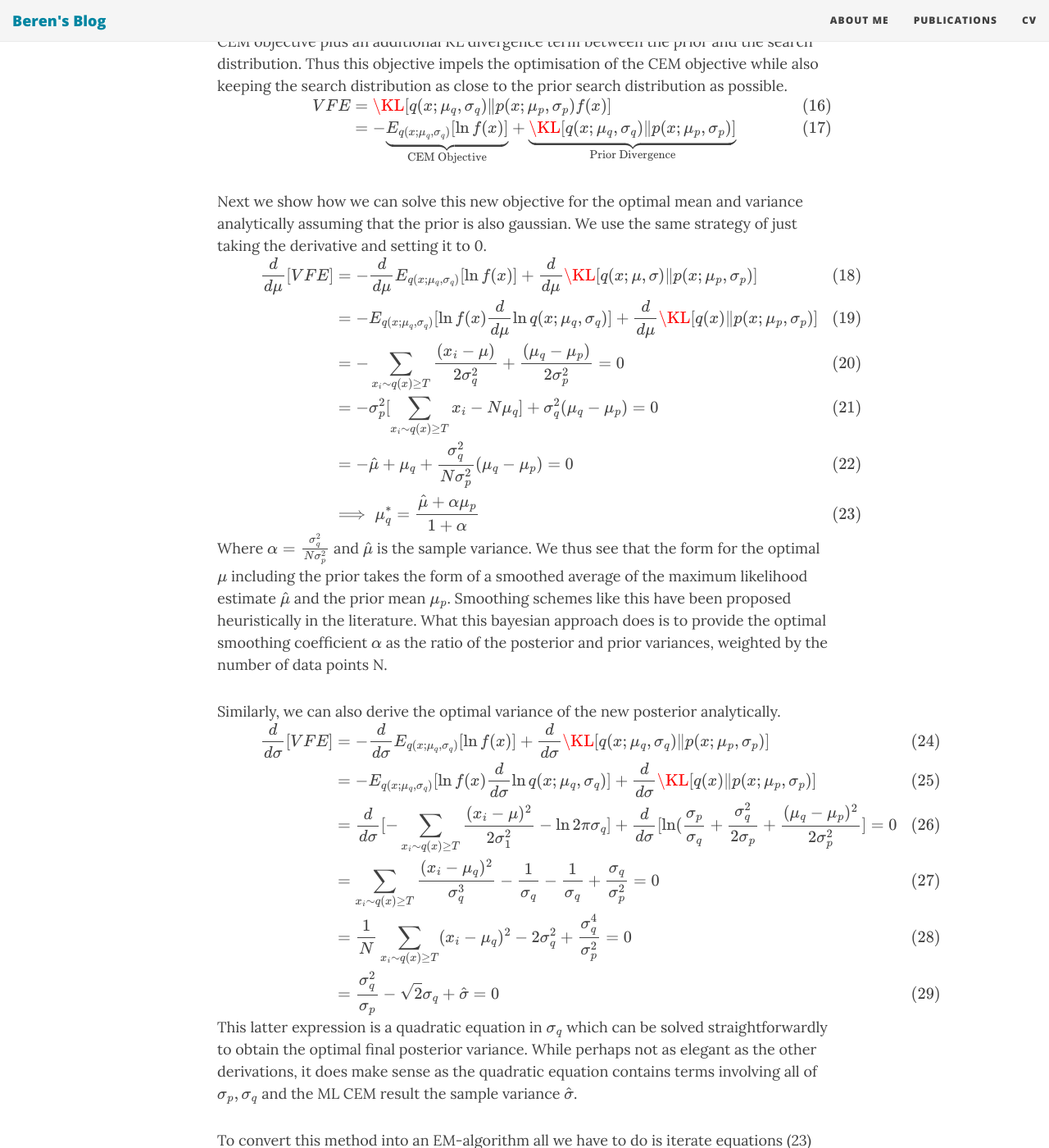
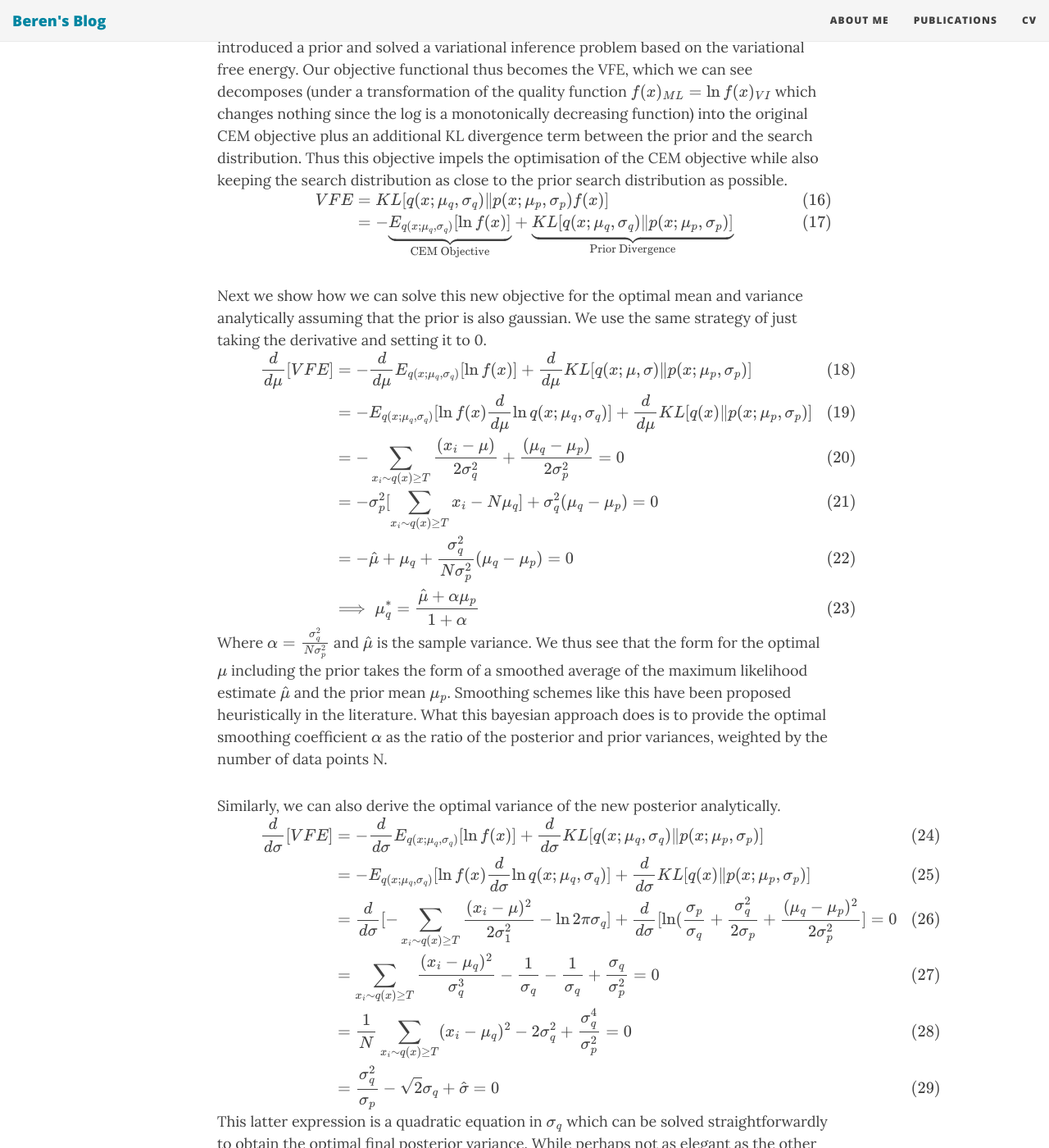
Before and after one commit to BerenMillidge/BerenMillidge.github.io, a Jekyll site: the page built from _posts/2023-03-30-CEM-as-inference.md, in a window 1280 px wide and 1400 px high, scrolled down 2527 px. Shown: the whole window at 82% size. Built offline with Jekyll 4.4.1, drawn with Linux system fonts in a browser that asks for light colours; nearby versions of some CDN libraries; formulas are drawn with MathJax 3; some of the changed text lies outside the part shown.

Commit message:
minor mathjax fixes

```diff
--- a/_posts/2023-03-30-CEM-as-inference.md
+++ b/_posts/2023-03-30-CEM-as-inference.md
@@ -5,32 +5,28 @@ layout: post
 
 **Author's note:** *I originally wrote this draft in mid 2020 as originally maths for a paper I never got around to writing. I think it may be somewhat valuable but primarily archiving for historical reasons.*
 
-In this post, we present a quick and novel derivation of the cross-entropy method (CEM) algorithm derived explicitly as an inference algorithm. We first show how standard CEM
-can be derived from a maximum likelihood objective using a standard mathematical procedure to relate inference and optimization problems. Secondly, we go beyond simple ML and extend CEM with a Gaussian prior which leads to an analytically tractable maximum-a-posteriori inference scheme.  This scheme can similarly be treated as variational inference
-with a Gaussian variational distribution.
+In this post, we present a quick and novel derivation of the cross-entropy method (CEM) algorithm derived explicitly as an inference algorithm. We first show how standard CEMcan be derived from a maximum likelihood objective using a standard mathematical procedure to relate inference and optimization problems. Secondly, we go beyond simple ML and extend CEM with a Gaussian prior which leads to an analytically tractable maximum-a-posteriori inference scheme.  This scheme can similarly be treated as variational inferencewith a Gaussian variational distribution.
 
 The advantage of these manipulations is that firstly, by locating CEM within the inference framework, we can understand more deeply and precisely its mathematical form and the assumptions it makes. Moreover, we can use the standard machinery of Bayesian inference to design principled extensions to this algorithm to handle different cases or prior knowledge.
+
 Finally, we demonstrate one case of this where we assume we have a Gaussian prior which we want to take advantage of in the inference scheme. One potential use of this prior is to act as a regularizer and prevent the CEM algorithm from taking too large a step. This approach has been utilized widely, especially in reinforcement learning, where it goes by the name of 'trust-regions'. Implementationally, it is extremely straightforward
 and simply sets the Gaussian prior to be the parameters obtained in the last iteration step.
 
+First, we derive CEM directly from first principles as an iterative maximum likelihood scheme. We begin with the objective function,
 
-First, we derive CEM directly from first principles as an iterative maximum likelihood scheme. We begin with the objective function,
-$$
-\begin{align}
+$$\begin{align}
     \underset{\{\mu,\sigma \}}{argmax} E_{q(x; \mu,\sigma)} f(x)
-\end{align}
-$$
+\end{align}$$
 
-Where $$f(x)$$ is our quality function -- here we assume that $$f(x) = 1 \, iff x \geq T \, else \, 0$$. I.e. it is a threshold function with threshold $$T$$. We assume that our search distribution $$q(x; \mu, \sigma)$$ is gaussian (and throughout univariate).
+Where $$f(x)$$ is our quality function -- here we assume that $$f(x) = 1 \, \text{iff} x \geq T \, else \, 0$$. I.e. it is a threshold function with threshold $$T$$. We assume that our search distribution $$q(x; \mu, \sigma)$$ is gaussian (and throughout univariate).
 Anyhow, we optimize this under our search distribution straightforward by maximum likelihood. Our strategy is to differentiate the objective (1) and set the derivative to 0. First, we note that as the first step we can apply the log-derivative trick to rewrite the derivative as:
-$$
-\begin{align}
+
+$$\begin{align}
     \frac{d}{d\mu} E_{q(x; \mu,\sigma)} f(x) &= \frac{d}{d\mu} \int q(x;\mu,\sigma) f(x) \\
     &= \int f(x) \frac{d}{d\mu}[q(x; \mu, \sigma)] \\
     &= \int f(x) q(x;\mu,\sigma) \frac{d}{d\mu}[\ln q(x; \mu, \sigma)] \\
     &= E_{q(x; \mu,\sigma)}[f(x)\frac{d \ln q(x;\mu,\sigma)}{d\mu}]
-\end{align}
-$$
+\end{align}$$
 Ths penultimate trick is the log derivative trick and is quite clever. It arises directly from the fact that $$\frac{d}{dx} \ln(f(x)) = \frac{1}{f(x)} \frac{df(x)}{dx}$$ and thus $$\frac{df(x)}{dx} = f(x) \frac{d}{dx} \ln(f(x))$$. Given that we have the derivative in equation 5 to optimize, we approximate the expectation under $$E_q$$ with monte-carlo sampling. Moreover, all samples under the threshold are eliminated by the quality function. Our objective thus reduces to
 $$\begin{align}
     E_{q(x; \mu,\sigma)}[f(x)\frac{d \ln q(x;\mu,\sigma)}{d\mu}] &\approx \sum_{x_i \sim q(x) \geq T} \frac{d \ln q(x;\mu,\sigma)}{d\mu} \\
@@ -56,14 +52,14 @@ Which is of course the sample variance. When applied iteratively these updates d
 
 Now supposing that instead of directly solving the maximum likelihood problem, we introduced a prior and solved a variational inference problem based on the variational free energy. Our objective functional thus becomes the VFE, which we can see decomposes (under a transformation of the quality function $$f(x)_{ML} = \ln f(x)_{VI}$$ which changes nothing since the log is a monotonically decreasing function) into the original CEM objective plus an additional KL divergence term between the prior and the search distribution. Thus this objective impels the optimisation of the CEM objective while also keeping the search distribution as close to the prior search distribution as possible.
 $$\begin{align}
-    VFE &= \KL[q(x;\mu_q,\sigma_q) \Vert p(x;\mu_p,\sigma_p)f(x)] \\
-    &= -\underbrace{E_{q(x;\mu_q,\sigma_q)}[\ln f(x)]}_{\text{CEM Objective}} + \underbrace{\KL[q(x; \mu_q, \sigma_q) \Vert p(x; \mu_p, \sigma_p)]}_{\text{Prior Divergence}}
+    VFE &= KL[q(x;\mu_q,\sigma_q) \Vert p(x;\mu_p,\sigma_p)f(x)] \\
+    &= -\underbrace{E_{q(x;\mu_q,\sigma_q)}[\ln f(x)]}_{\text{CEM Objective}} + \underbrace{KL[q(x; \mu_q, \sigma_q) \Vert p(x; \mu_p, \sigma_p)]}_{\text{Prior Divergence}}
 \end{align}$$
 
 Next we show how we can solve this new objective for the optimal mean and variance analytically assuming that the prior is also gaussian. We use the same strategy of just taking the derivative and setting it to 0.
 $$\begin{align}
-    \frac{d}{d\mu}[VFE] &= -\frac{d}{d\mu}E_{q(x;\mu_q,\sigma_q)}[\ln f(x)] + \frac{d}{d\mu}\KL[q(x; \mu,\sigma) \Vert p(x; \mu_p, \sigma_p)] \\
-    &= -E_{q(x;\mu_q,\sigma_q)}[\ln f(x) \frac{d}{d\mu}\ln q(x; \mu_q,\sigma_q)] + \frac{d}{d\mu}\KL[q(x) \Vert p(x; \mu_p, \sigma_p)] \\
+    \frac{d}{d\mu}[VFE] &= -\frac{d}{d\mu}E_{q(x;\mu_q,\sigma_q)}[\ln f(x)] + \frac{d}{d\mu}KL[q(x; \mu,\sigma) \Vert p(x; \mu_p, \sigma_p)] \\
+    &= -E_{q(x;\mu_q,\sigma_q)}[\ln f(x) \frac{d}{d\mu}\ln q(x; \mu_q,\sigma_q)] + \frac{d}{d\mu}KL[q(x) \Vert p(x; \mu_p, \sigma_p)] \\
     &= - \sum_{x_i \sim q(x) \geq T} \frac{(x_i - \mu)}{2\sigma_q^2} + \frac{(\mu_q - \mu_p)}{2\sigma^2_p} = 0 \\
     &= -\sigma_p^2 [ \sum_{x_i \sim q(x) \geq T} x_i - N\mu_q] + \sigma_q^2 (\mu_q - \mu_p) = 0 \\
     &= -\hat{\mu} + \mu_q + \frac{\sigma_q^2}{N\sigma_p^2}(\mu_q - \mu_p) = 0 \\
@@ -73,8 +69,8 @@ Where $$\alpha = \frac{\sigma^2_q}{N\sigma_p^2}$$ and $$\hat{\mu}$$ is the sampl
 
 Similarly, we can also derive the optimal variance of the new posterior analytically.
 $$\begin{align}
-    \frac{d}{d\sigma}[VFE] &= -\frac{d}{d\sigma}E_{q(x;\mu_q,\sigma_q)}[\ln f(x)] + \frac{d}{d\sigma}\KL[q(x; \mu_q, \sigma_q) \Vert p(x; \mu_p, \sigma_p)] \\
-    &= -E_{q(x;\mu_q,\sigma_q)}[\ln f(x) \frac{d}{d\sigma}\ln q(x; \mu_q,\sigma_q)] + \frac{d}{d\sigma}\KL[q(x) \Vert p(x; \mu_p, \sigma_p)] \\
+    \frac{d}{d\sigma}[VFE] &= -\frac{d}{d\sigma}E_{q(x;\mu_q,\sigma_q)}[\ln f(x)] + \frac{d}{d\sigma}KL[q(x; \mu_q, \sigma_q) \Vert p(x; \mu_p, \sigma_p)] \\
+    &= -E_{q(x;\mu_q,\sigma_q)}[\ln f(x) \frac{d}{d\sigma}\ln q(x; \mu_q,\sigma_q)] + \frac{d}{d\sigma}KL[q(x) \Vert p(x; \mu_p, \sigma_p)] \\
     &= \frac{d}{d\sigma}[- \sum_{x_i \sim q(x) \geq T} \frac{(x_i - \mu)^2}{2\sigma_1^2} - \ln 2 \pi \sigma_q] + \frac{d}{d\sigma}[\ln(\frac{\sigma_p}{\sigma_q} + \frac{\sigma_q^2}{2\sigma_p} + \frac{(\mu_q - \mu_p)^2}{2\sigma_p^2}] = 0 \\
     &= \sum_{x_i \sim q(x) \geq T} \frac{(x_i - \mu_q)^2}{\sigma_q^3} - \frac{1}{\sigma_q} - \frac{1}{\sigma_q} + \frac{\sigma_q}{\sigma_p^2} = 0 \\
     &= \frac{1}{N} \sum_{x_i \sim q(x) \geq T} (x_i - \mu_q)^2  - 2\sigma_q^2 + \frac{\sigma_q^4}{\sigma_p^2} = 0 \\
```
